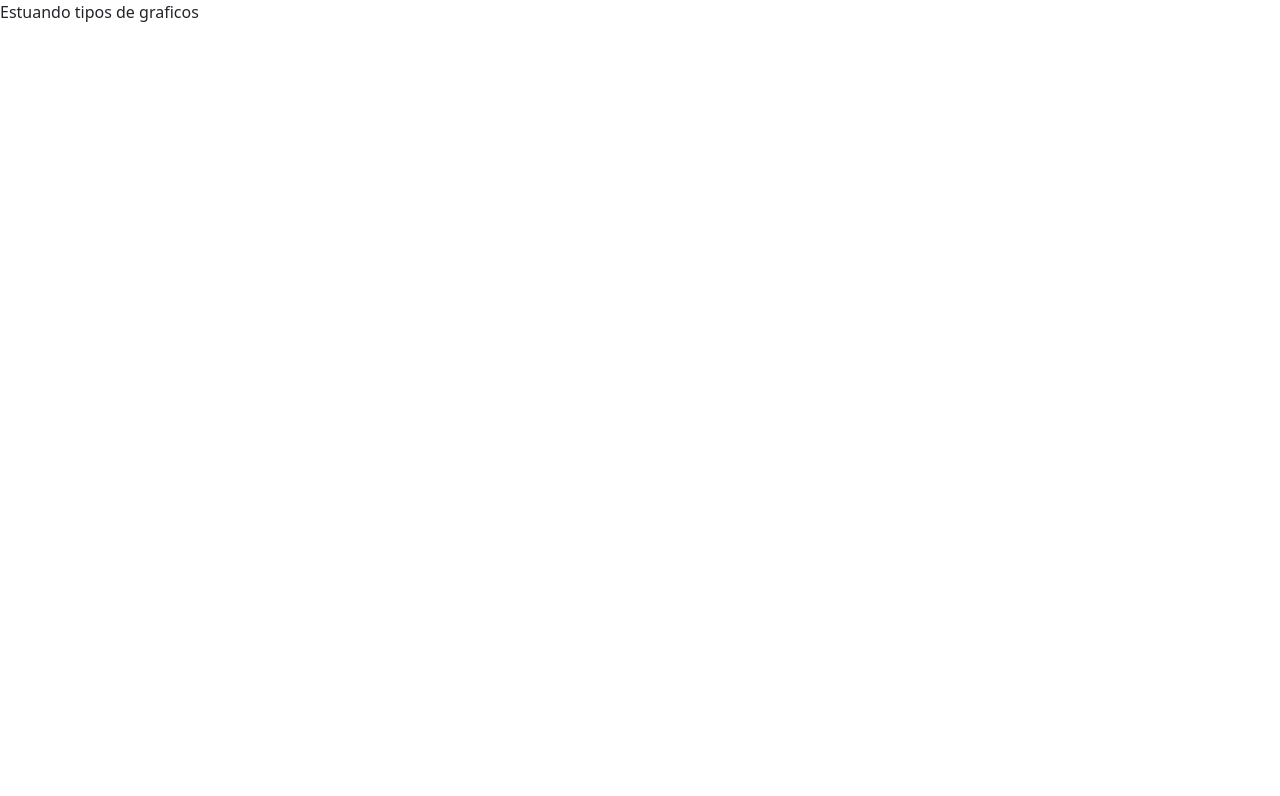
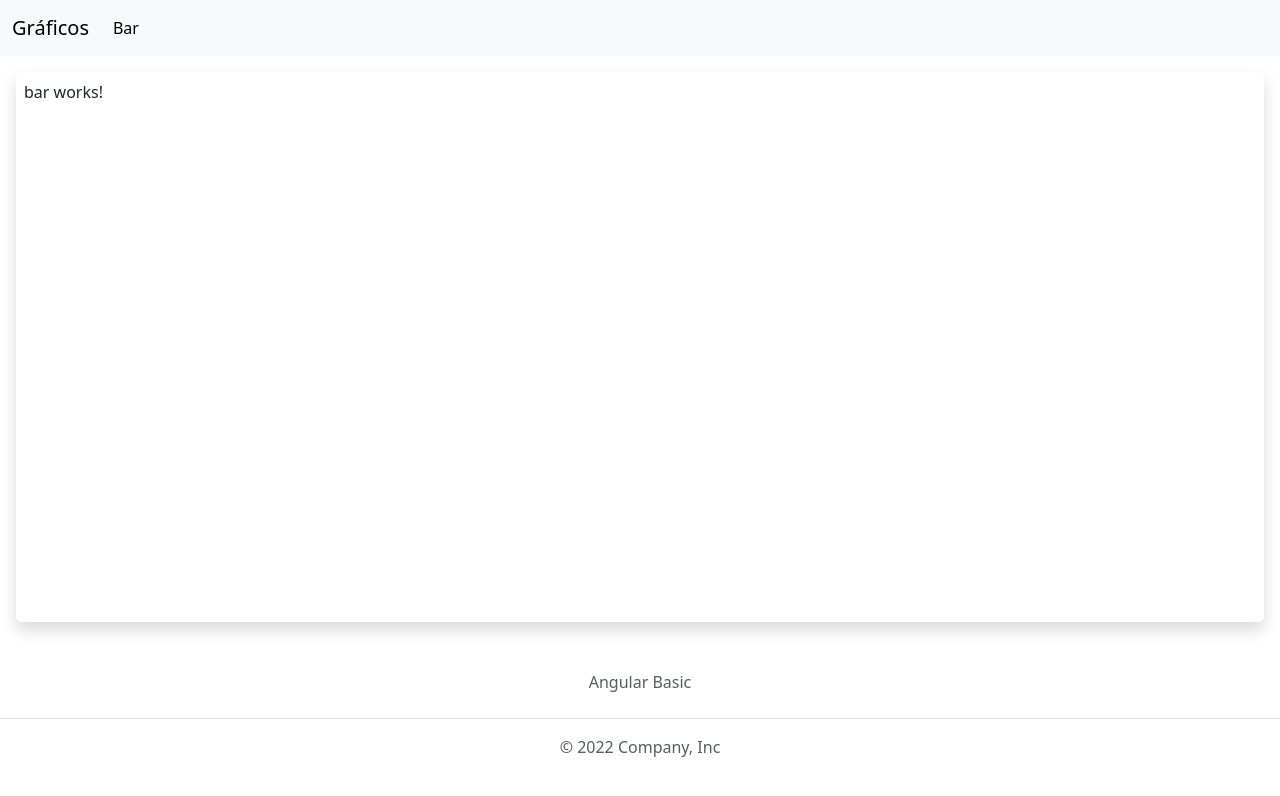
Before and after one commit to Phyllipesa/graphic-project-angular-basic, an Angular app: page / in a window 1280 px wide. Shown: the top 796 px of the page. Built offline with nearby package versions, Linux system fonts and the light colour scheme.

Commit message:
Inserindo navbar, footer e baseUi em appComponent

```diff
--- a/src/app/app.component.html
+++ b/src/app/app.component.html
@@ -1 +1,5 @@
-<app-home></app-home>
+<app-navbar></app-navbar>
+<app-base-ui>
+  <app-bar></app-bar>
+</app-base-ui>
+<app-footer></app-footer>
--- a/src/app/pages/home/home.component.html
+++ b/src/app/pages/home/home.component.html
@@ -1 +1 @@
-<p>Estuando tipos de graficos</p>
+<p>Estudando sobre os varias modelos de graficos.</p>
```
